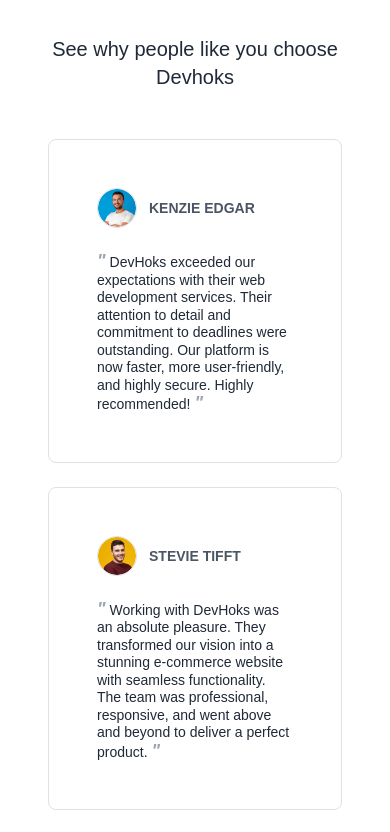
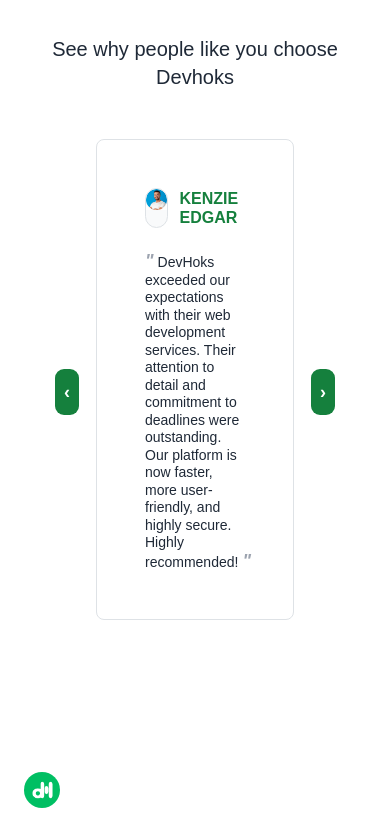
Before and after one commit to ABDULHAMEED-10/DevHooks, a React (Vite) app in the folder DevHoks/: page / in a window 390 px wide. Shown: the part 6837-7669 px from the top of the page. Built offline with nearby package versions, Linux system fonts and the light colour scheme.

Commit message:
caurosal added

```diff
--- a/DevHoks/src/Pages/Home/HomeComponents/Testimonial/CaurosalCard.jsx
+++ b/DevHoks/src/Pages/Home/HomeComponents/Testimonial/CaurosalCard.jsx
@@ -1,19 +1,19 @@
 import propTypes from "prop-types";
 export const CaurosalCard = ({prop}) => {
   return (
-    <div className="w-full mx-auto rounded-lg bg-white border border-gray-200 p-5 text-gray-800 font-light mb-6">
+    <div className="w-full mx-auto rounded-lg bg-white border border-green-800 p-5 text-gray-800 font-light mb-6 dark:bg-white">
       <div className="w-full flex mb-4 items-center">
         <div className="overflow-hidden rounded-full w-10 h-10 bg-gray-50 border border-gray-200">
           <img src={prop.pic} alt="pic"></img>
         </div>
         <div className="flex-grow pl-3">
-          <h6 className="font-bold text-sm uppercase text-gray-600">
+          <h6 className="font-bold text-green-700 text-md uppercase text-gray-600 dark:text-green-700">
             {prop.name}
           </h6>
         </div>
       </div>
       <div className="w-full">
-        <p className="text-sm leading-tight">
+        <p className="text-sm leading-tight dark:text-black">
           <span className="text-lg leading-none italic font-bold text-gray-400 mr-1">
             &quot;
           </span>
--- a/DevHoks/src/Pages/Home/HomeComponents/Testimonial/Caurosel.jsx
+++ b/DevHoks/src/Pages/Home/HomeComponents/Testimonial/Caurosel.jsx
@@ -1,12 +1,26 @@
 import "./../Home.css";
 import { reviewsData } from "../../../../demoData";
 import CaurosalCard from "./CaurosalCard";
+import React, { useState } from "react";
 
 export const Caurosel = () => {
+  const [currentIndex, setCurrentIndex] = useState(0);
+
+  const goToPrevious = () => {
+    setCurrentIndex((prevIndex) =>
+      prevIndex === 0 ? reviewsData.length - 1 : prevIndex - 1
+    );
+  };
+
+  const goToNext = () => {
+    setCurrentIndex((prevIndex) =>
+      prevIndex === reviewsData.length - 1 ? 0 : prevIndex + 1
+    );
+  };
   return (
     <div className="min-w-screen min-h-screen  flex items-center justify-center ">
       <div className="w-full px-5 py-16 md:py-24 text-gray-800">
-        <div>
+        <div className="flex flex-col items-center">
           <div className="text-center w-full max-w-6xl mx-auto">
             <div className="hidden sm:mb-8 sm:flex sm:justify-center sm:items-center">
               <div className="relative rounded-full px-3 py-1 text-sm leading-6 font-medium text-green-600 ring-1 ring-green-600 uppercase">
@@ -19,19 +33,27 @@
             <h3 className="text-xl mb-5 font-light">
               See why people like you choose Devhoks
             </h3>
-
           </div>
 
-          <div >
-            <div >
-              {reviewsData.map((review, i) => (
-                <CaurosalCard key={i} prop={review} />
-              ))}
+          <div className="relative flex items-center  justify-center w-full max-w-2xl  overflow-hidden px-5">
+            <button
+              className="ring-1 ring-green-700 border-none bg-green-700 text-white ml-2 p-2 text-lg cursor-pointer absolute top-1/2 transform -translate-y-1/2 left-0 z-10 dark:bg-green-700 dark:text-white md:p-4 md:text-xl lg:p-4 lg:text-3xl flex items-center "
+              onClick={goToPrevious}
+            >
+              &#8249;
+            </button>
 
+            <div className="flex items-cetner justify-cetner transition-transform duration-500 ease-in-out w-full ">
+              <CaurosalCard prop={reviewsData[currentIndex]} />
             </div>
+
+            <button
+              className="ring-1 ring-green-700 border-none bg-green-700 text-white mr-2  p-2 text-lg cursor-pointer absolute top-1/2 transform -translate-y-1/2 right-0 z-10 dark:bg-green-700  md:p-4 md:text-xl lg:p-4 lg:text-3xl flex items-center"
+              onClick={goToNext}
+            >
+              &#8250;
+            </button>
           </div>
-
-
         </div>
       </div>
     </div>
--- a/DevHoks/src/demoData.jsx
+++ b/DevHoks/src/demoData.jsx
@@ -140,16 +140,10 @@
     review:
       "Working with DevHoks was an absolute pleasure. They transformed our vision into a stunning e-commerce website with seamless functionality. The team was professional, responsive, and went above and beyond to deliver a perfect product.",
   },
+
+
   {
     id: 3,
-    pic: test3,
-    name: "Tommie Ewart",
-    review:
-      "We hired DevHoks for a mobile app project, and their team delivered an exceptional product. The app is sleek, fast, and exactly what we needed to engage our customers. Great communication throughout the process!",
-  },
-
-  {
-    id: 4,
     pic: test4,
     name: "Kendall Mcguffie",
     review:
@@ -157,19 +151,13 @@
   },
 
   {
-    id: 5,
-    pic: test1,
+    id: 4,
+    pic: test3,
     name: "Maurice Harnish",
     review:
       "I am thrilled with the website that DevHoks created for my business. It is visually stunning, easy to use, and has helped me increase my online sales. The team was a pleasure to work with and delivered the project on time and within budget.",
   },
-  {
-    id: 6,
-    pic: test2,
-    name: "Dorothy Harnish",
-    review:
-      "DevHoks is the best web development company I have ever worked with. They are professional, reliable, and incredibly talented. They built a beautiful website for my business that has helped me attract more customers and grow my brand. I highly recommend them!",
-  },
+
 
 
 ];
```
Also changed, not shown: DevHoks/src/Pages/Home/HomeComponents/Home.css (line endings or trailing spaces).
